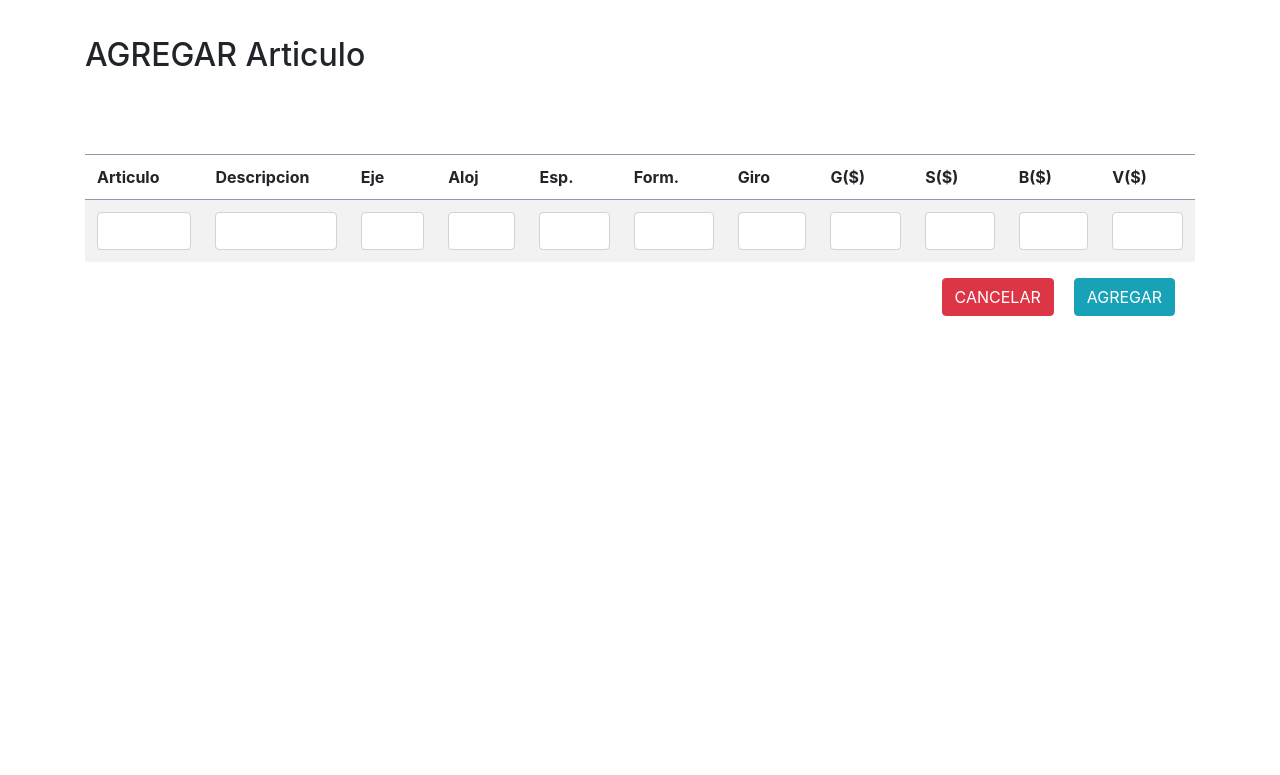
After one commit to deboch/distribuidoraTijera, a PHP site: page /vista/agregarArticulo.php in a window 1280 px wide. The commit adds this page. Shown: the top 775 px of the page. Run offline with PHP 8.4, Linux system fonts and the light colour scheme; some libraries are stand-ins or nearby versions.

Commit message:
AddArticulo
Se agrego que pueda agregar articulos con sus costos

```diff
--- /dev/null
+++ b/vista/agregarArticulo.php
@@ -0,0 +1,54 @@
+<?php
+include("../head.php");
+?>
+<!DOCTYPE html>
+<html>
+<head>
+</head>
+<body>
+<div class="container">
+<br>
+    <h2>AGREGAR Articulo</h2>
+    <br><br>
+    <form method="POST" action="../controlador/controlador_agregar_articulo.php">
+    <div class="table-responsive" id="tablaAgregar">
+                <table class="table table-striped" id="dataTable" width="100%" cellspacing="0">
+                    <thead>
+                        <tr>
+                            <th>Articulo</th>
+                            <th>Descripcion</th>
+                            <th>Eje</th>
+                            <th>Aloj</th>
+                            <th>Esp.</th>
+                            <th>Form.</th>
+                            <th>Giro</th>
+                            <th>G($)</th>
+                            <th>S($)</th>
+                            <th>B($)</th>
+                            <th>V($)</th>
+                        </tr>
+                    </thead>
+                    <tbody>
+                        <tr>
+                            <td><input class="form-control" type='text' name='articulo'></td>
+                            <td><input class="form-control" type='text' name='descripcion'></td>
+                            <td><input class="form-control" type='text' name='eje'></td>
+                            <td><input class="form-control" type='text' name='aloj'></td>
+                            <td><input class="form-control" type='text' name='esp'></td>
+                            <td><input class="form-control" type='text' name='form'></td>
+                            <td><input class="form-control" type='text' name='giro'></td>
+                            <td><input class="form-control" type='text' name='G'></td>
+                            <td><input class="form-control" type='text' name='S'></td>
+                            <td><input class="form-control" type='text' name='B'></td>
+                            <td><input class="form-control" type='text' name='V'></td>
+                        </tr>
+                    </tbody>
+                </table>
+
+    </div>
+    <button class="btn btn-info float-right agregar" type="submit">AGREGAR</button>
+	<button class="btn btn-danger float-right agregar"><a href="../home.php" style="color:white!important">CANCELAR</a></button>
+    </form>
+</div>
+</body>
+</html>
```
Also changed, not shown: controlador/controlador_agregar_articulo.php (added, +16 -0 lines), modelo/modelo_articulos.php (+13 -0 lines), vista/articulos.php (+7 -3 lines).
